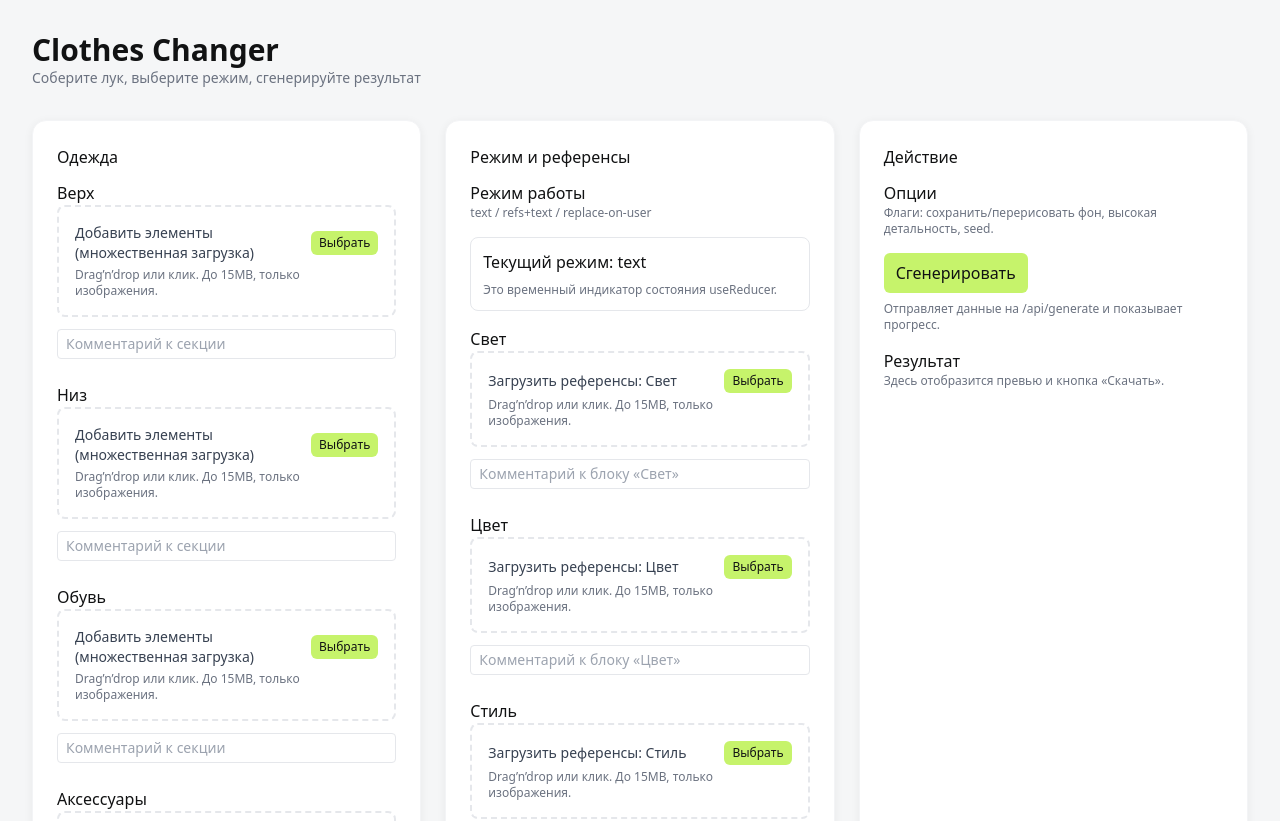
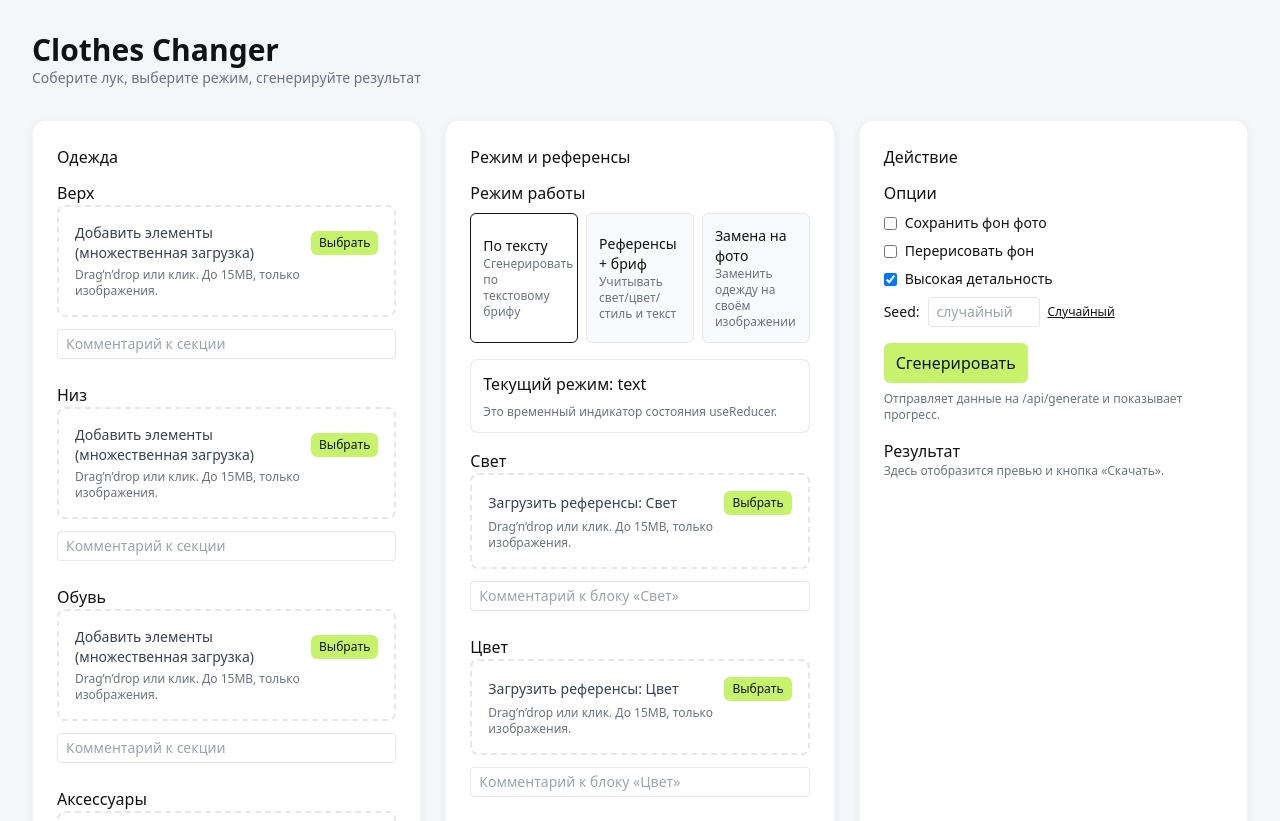
Before and after one commit to labprototypes/clothes-changer-by-lab, a Next.js app: page / in a window 1280 px wide. Shown: the top 821 px of the page. Built offline with nearby package versions, Linux system fonts and the light colour scheme.

Commit message:
feat(front): implement ModeSelector and OptionsPanel bound to reducer state

```diff
--- a/components/ModeSelector.tsx
+++ b/components/ModeSelector.tsx
@@ -1,8 +1,33 @@
+"use client"
+import { useGeneration } from '@/app/context/GenerationContext'
+
+const modes: { key: 'text' | 'refs+text' | 'replace-on-user'; label: string; desc: string }[] = [
+  { key: 'text', label: 'По тексту', desc: 'Сгенерировать по текстовому брифу' },
+  { key: 'refs+text', label: 'Референсы + бриф', desc: 'Учитывать свет/цвет/стиль и текст' },
+  { key: 'replace-on-user', label: 'Замена на фото', desc: 'Заменить одежду на своём изображении' },
+]
+
 export default function ModeSelector() {
+  const { state, dispatch } = useGeneration()
   return (
     <div>
-      <div className="font-medium">Режим работы</div>
-      <p className="help-text">text / refs+text / replace-on-user</p>
+      <div className="font-medium mb-2">Режим работы</div>
+      <div className="grid grid-cols-1 sm:grid-cols-3 gap-2">
+        {modes.map((m) => {
+          const active = state.mode === m.key
+          return (
+            <button
+              key={m.key}
+              type="button"
+              onClick={() => dispatch({ type: 'setMode', mode: m.key })}
+              className={`text-left rounded-md border p-3 ${active ? 'border-ink bg-white' : 'border-gray-200 bg-gray-50'}`}
+            >
+              <div className="font-medium text-sm">{m.label}</div>
+              <div className="help-text">{m.desc}</div>
+            </button>
+          )
+        })}
+      </div>
     </div>
   )
 }
--- a/components/OptionsPanel.tsx
+++ b/components/OptionsPanel.tsx
@@ -1,8 +1,37 @@
+"use client"
+import { useGeneration } from '@/app/context/GenerationContext'
+
 export default function OptionsPanel() {
+  const { state, dispatch } = useGeneration()
+  const opt = state.options || {}
   return (
     <div>
       <div className="font-medium">Опции</div>
-      <p className="help-text">Флаги: сохранить/перерисовать фон, высокая детальность, seed.</p>
+      <div className="mt-2 space-y-2">
+        <label className="flex items-center gap-2 text-sm">
+          <input type="checkbox" checked={!!opt.keepBackground} onChange={(e) => dispatch({ type: 'setOption', key: 'keepBackground', value: e.target.checked })} />
+          Сохранить фон фото
+        </label>
+        <label className="flex items-center gap-2 text-sm">
+          <input type="checkbox" checked={!!opt.redrawBackground} onChange={(e) => dispatch({ type: 'setOption', key: 'redrawBackground', value: e.target.checked })} />
+          Перерисовать фон
+        </label>
+        <label className="flex items-center gap-2 text-sm">
+          <input type="checkbox" checked={!!opt.highDetail} onChange={(e) => dispatch({ type: 'setOption', key: 'highDetail', value: e.target.checked })} />
+          Высокая детальность
+        </label>
+        <div className="flex items-center gap-2 text-sm">
+          <span>Seed:</span>
+          <input
+            className="w-28 border rounded px-2 py-1"
+            type="number"
+            placeholder="случайный"
+            value={opt.seed ?? ''}
+            onChange={(e) => dispatch({ type: 'setOption', key: 'seed', value: e.target.value === '' ? null : Number(e.target.value) })}
+          />
+          <button type="button" className="text-xs underline" onClick={() => dispatch({ type: 'setOption', key: 'seed', value: null })}>Случайный</button>
+        </div>
+      </div>
     </div>
   )
 }
```
